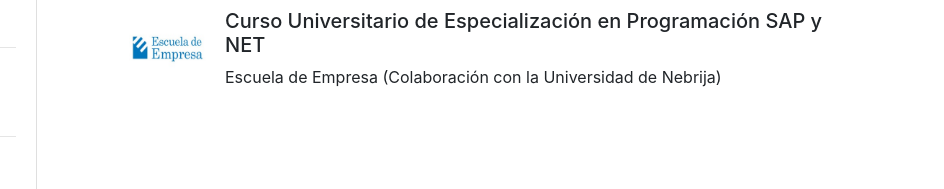
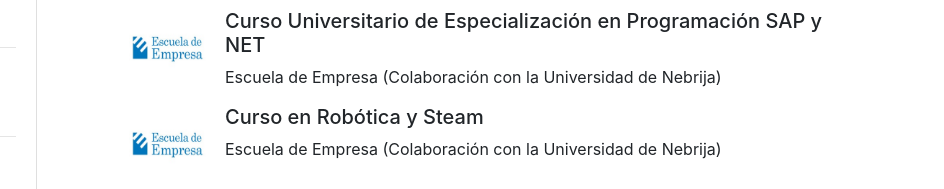
Before and after one commit to jura2alvarez/prueba1, a website: page juradodex/public/curriculum2.html in a window 1280 px wide. Shown: the part 611-800 px from the top of the page, 336-1280 px from the left. Drawn offline with nearby package versions, Linux system fonts and the light colour scheme.

Commit message:
v3.0.1.2

```diff
--- a/juradodex/public/curriculum2.html
+++ b/juradodex/public/curriculum2.html
@@ -134,6 +134,14 @@
             Escuela de Empresa (Colaboración con la Universidad de Nebrija)
           </div>
         </li> <!-- Fin Curso Net-->
+        <p>
+        <li class="media"> <!-- Curso Robótica-->
+          <img src="images/escuelaempresa.jpg" class="mr-3" alt="..." style="width:80px;height:80px;">
+          <div class="media-body">
+            <h5 class="mt-0">Curso en Robótica y Steam</h5>
+            Escuela de Empresa (Colaboración con la Universidad de Nebrija)
+          </div>
+        </li> <!-- Fin Curso Net-->
       </ul>
   </div>
 </div>
```
